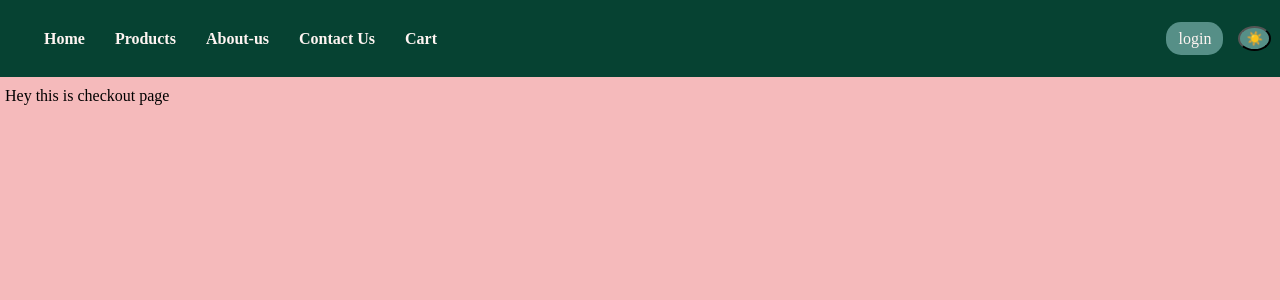
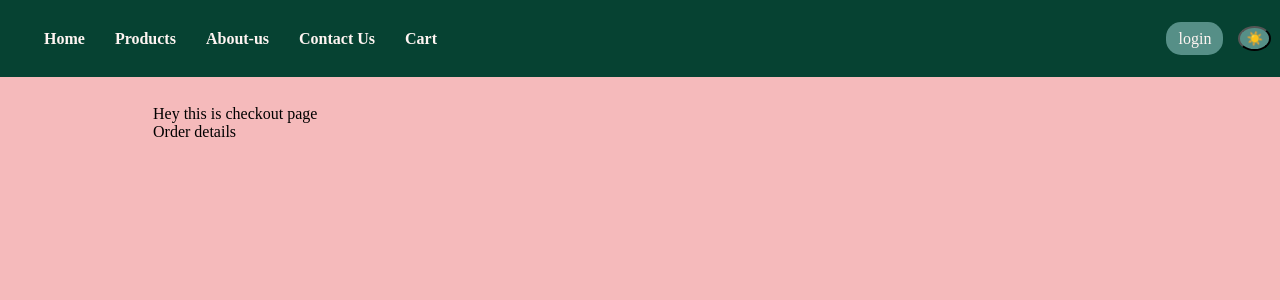
Before and after one commit to MananBagadi100/e-comm-web, a React (Vite) app: page /checkout in a window 1280 px wide. Shown: the top 300 px of the page. Built offline with nearby package versions, Linux system fonts and the light colour scheme.

Commit message:
Checkout UI done

```diff
--- a/src/components/Checkout.jsx
+++ b/src/components/Checkout.jsx
@@ -1,7 +1,37 @@
+import { useContext } from "react"
+import { cartContext } from "../context/CartContext"
+import '../styles/CheckoutStyles.css'
+
 const Checkout = () => {
+    const cartValue = useContext(cartContext)
+    const calculateSubTotal = (prod) => {
+        return ((prod.price * prod.quantity).toFixed(2))
+    }
     return (
-        <div>
-            <div>Hey this is checkout page</div>
+        <div className="full-page-container">
+            <div className="all-info-container">
+                <div>Hey this is checkout page</div>
+                <div>Order details</div>
+                <div className="item-list">
+                    {
+                        cartValue.cart.map((prod) => (
+                            <div className="eachProductCard" key={prod.id}>
+                                <img id="prod-image" src={prod.image} alt="Image not found" />
+                                <div id="prod-details">
+                                    <div id="prod-title">{prod.title}</div>
+                                    <div id="prod-price">Price: {prod.price}</div>
+                                <div id="prod-quantity">Quantity : {prod.quantity}</div>
+                                </div>
+                                <div id="prod-subTotal-wrapper">
+                                    <div id="prod-subTotal">SubTotal : {calculateSubTotal(prod)}</div>
+                                </div>
+                            </div>
+
+
+                        ))
+                    }
+                </div>
+            </div>
         </div>
     )
 }
--- a/src/styles/App.css
+++ b/src/styles/App.css
@@ -10,7 +10,7 @@
     --card-border: #d2e7d3;
     --card-shadow: rgba(21,92,54,0.09);
     --card-shadow-hover: rgba(21,92,54,0.16);
-    --card-img-bg: #f7fcf9;
+    --card-img-bg: #e5f2ea;
     --card-img-border: #e0ece4;
     --login-page-bg: #095440;
     --login-page-bg-secondnary:#8FBC8B;
--- /dev/null
+++ b/src/styles/CheckoutStyles.css
@@ -0,0 +1,74 @@
+body, #root {
+  margin: 0 ;
+  padding: 0 ;
+  width: 100vw;
+  box-sizing: border-box;
+}
+.full-page-container {
+    width: 100vw;
+    padding: 5px;
+    box-sizing: border-box;
+
+}
+.all-info-container {
+    width: 100%;
+    max-width: 1000px;
+    margin: 5px auto;
+    padding: 8px;
+    box-sizing: border-box;
+}
+.item-list {
+    display: flex;
+    gap: 24px;
+    flex-direction: column;
+    width: 100%;
+}
+.eachProductCard {
+    display: flex;
+    max-width: 800px;
+    height: 90px;
+    background-color: var(--product-bg-color);
+    padding: 20px 28px;
+    border-radius: 16px;
+    flex-direction: row;
+    align-items: center;
+
+}
+#prod-image {
+    width: 90px;
+    height: 90px;
+    flex: 1;
+    object-fit: contain;
+    background-color: var(--card-img-bg);
+    border-radius: 5px;
+}
+#prod-details {
+    display: flex;
+    flex-direction: column;
+    flex: 6;
+    gap: 5px;
+    justify-content: center;
+    margin-left: 12px;
+}
+#prod-title {
+    font-size: 24px;
+    font-weight: bold;
+}
+#prod-price {
+    color: var(--btn-bg);
+    font-size: 20px;
+}
+#prod-quantity {
+    font-weight: bold;
+}
+#prod-subTotal-wrapper {
+    margin-left: auto;
+    flex: 2;
+    height: 100%;
+    display: flex;
+    justify-content: center;
+    align-items: flex-end;
+}
+#prod-subTotal {
+    font-weight: bold;
+}
```
